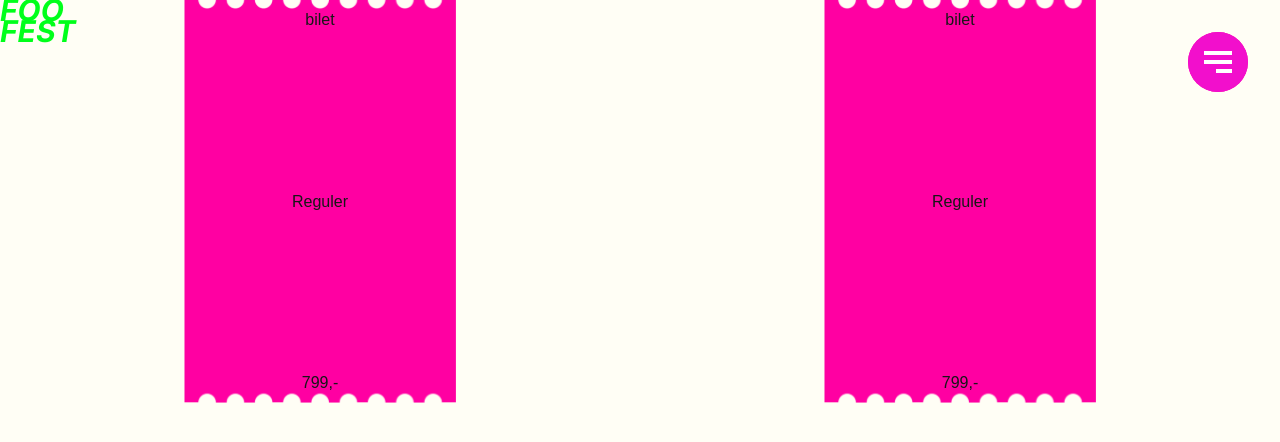
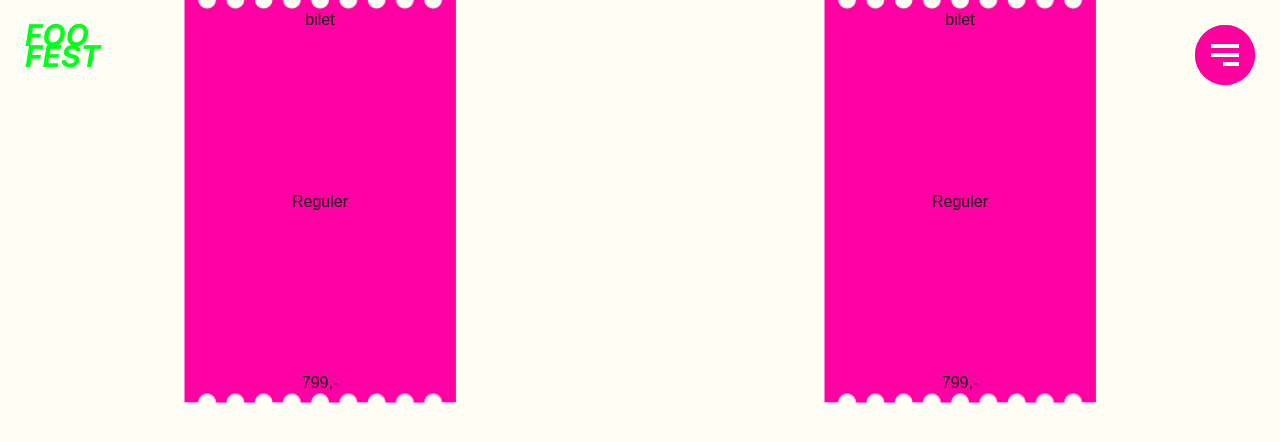
Before and after one commit to laerkehansen/foofestproject2, a Next.js app: page /payment in a window 1280 px wide. Shown: the top 442 px of the page. Built offline with nearby package versions, Linux system fonts and the light colour scheme; a web font is replaced by a local one.

Commit message:
burger menu

```diff
--- a/src/app/components/Header.jsx
+++ b/src/app/components/Header.jsx
@@ -2,23 +2,12 @@ import Menu from "./Menu";
 
 const Header = () => {
   return (
-    <header className="flex justify-between items-center w-full   fixed z-50 top-0">
-      <h1 className="uppercase text-green italic font-Inter font-bold sm:text-xl sm:leading-[0.7] lg:leading-[0.7] lg:text-3xl ">
+    <header className="   fixed z-50 top-0 right-0  w-auto h-auto">
+      <h1 className="uppercase text-green italic font-Inter font-bold sm:text-xl sm:leading-[0.7] lg:leading-[0.7] lg:text-3xl fixed left-[25px] top-[25px]">
         foo <br /> fest
       </h1>
-      {/* <BurgerMenuOpen /> */}
-      {/* <MenuBtn /> */}
+
       <Menu />
-
-      {/* <BurgerMenu /> */}
-      {/* <nav className="p-10 bg-white absolute w-full h-screen z-50 inset-0">
-        <ul>
-          <li>test</li>
-          <li>test</li>
-          <li>test</li>
-          <li>test</li>
-        </ul>
-      </nav> */}
     </header>
   );
 };
--- a/src/app/components/Menu.jsx
+++ b/src/app/components/Menu.jsx
@@ -1,88 +1,48 @@
 "use client";
+// import Styles from "../style/menu.css";
+import "../style/menu.css"; // Importer global CSS
 import { useState } from "react";
 import { motion } from "motion/react";
 import MenuBtn from "./MenuBtn";
 
 import MenuList from "./MenuList";
+
+const variants = {
+  open: {
+    height: "100svh",
+    width: "100svw",
+    borderRadius: 0,
+    top: "0px",
+    right: "0px",
+    transition: { duration: 1, ease: [0.76, 0, 0.24, 1] },
+  },
+  closed: {
+    height: 60,
+    width: 60,
+    borderRadius: "50%",
+    top: "25px",
+    right: "25px",
+    transition: { duration: 1, ease: [0.76, 0, 0.24, 1] },
+  },
+};
 const Menu = () => {
   const [isOpen, setIsOpen] = useState(false);
-  const toggleMenu = () => {
-    setIsOpen(!isOpen); // Skifter mellem åben og lukket tilstand ved klik
-  };
 
-  // Variants til animationstilstande
-  //   const menuVariants = {
-  //     closed: {
-  //       height: "2.5rem", // h-10
-  //       width: "2.5rem", // w-10
-  //       borderRadius: "50%", // rounded-full
-  //       top: "1rem", // Justering for at holde det i øverste hjørne
-  //       right: "1rem",
-  //       backgroundColor: "oklch(77.42% 0.2693 147.49)", // bg-white/0
-  //       transition: {
-  //         duration: 0.5,
-  //         ease: "easeInOut",
-  //       },
-  //     },
-  //     open: {
-  //       height: "100vh", // Fylder hele skærmen
-  //       width: "100vw",
-  //       borderRadius: "0%", // Ingen afrundede hjørner
-  //       backgroundColor: "oklch(77.42% 0.2693 147.49)", // bg-white/20
-  //       transition: {
-  //         duration: 0.5,
-  //         ease: "easeInOut",
-  //       },
-  //     },
-  //   };
   return (
-    <motion.div
-      //   className={`grid bg-customPink ${
-      //     isOpen
-      //       ? "absolute w-full h-screen  inset-0 z-50 p-4  "
-      //       : "rounded-full  h-[3.75rem] w-[3.75rem]"
-      //   }`}
-      className=" bg-customPink absolute h-[3.75rem] w-[3.75rem] rounded-full z-30 "
-      initial={false}
-      animate={isOpen ? "open" : "closed"}
-      style={{
-        width: "3,75rem",
-        height: "3,75rem",
-        borderRadius: "50%",
-        top: "2rem",
-        right: "2rem",
-        x: "3,75rem",
-        y: "3,75rem",
+    <div>
+      <motion.div
+        className="menu"
+        initial={false}
+        animate={isOpen ? "open" : "closed"}
+        variants={variants}
+      >
+        {isOpen && <MenuList setIsOpen={setIsOpen} />}
+      </motion.div>
 
-        // position: "absolute",
-      }}
-      variants={{
-        open: {
-          width: ["3,75rem", "3,75rem", "100svh"],
-          height: ["3,75rem", "3,75rem", "100svh"],
-          borderRadius: ["50%", "50%", "0"],
-          position: ["absolute"],
-          x: ["3,75rem", "3,75rem", "100svh"],
-          y: ["3,75rem", "3,75rem", "100svh"],
-          top: ["2rem", "2rem", "0"],
-          right: ["2rem", "2rem", "0"],
-        },
-        closed: {
-          width: ["100svh", "3,75rem", "3,75rem"],
-          height: ["100svh", "3,75rem", "3,75rem"],
-          borderRadius: ["0", "50%", "50%"],
-          top: ["0", "2rem", "2rem"],
-          right: ["0", "2rem", "2rem"],
-        },
-      }}
-      transition={{
-        duration: "5",
-        ease: "easeInOut",
-      }}
-    >
-      <MenuBtn toggle={toggleMenu} />
-      {isOpen && <MenuList toggle={toggleMenu} />}
-    </motion.div>
+      <div className="menuBtn">
+        <MenuBtn isOpen={isOpen} setIsOpen={setIsOpen} />
+      </div>
+    </div>
   );
 };
 
--- a/src/app/components/MenuBtn.jsx
+++ b/src/app/components/MenuBtn.jsx
@@ -1,10 +1,8 @@
 "use client";
 import { motion, MotionConfig } from "motion/react";
 import { useState } from "react";
-const MenuBtn = ({ toggle }) => {
-  //   const [active, setActive] = useState(false);
-  //   console.log(active);
 
+const MenuBtn = ({ isOpen, setIsOpen }) => {
   return (
     <MotionConfig
       transition={{
@@ -14,35 +12,39 @@ const MenuBtn = ({ toggle }) => {
       // er en spimle context provider som er fra motion som skupper værdier ned til dens børn her fx transition
     >
       <motion.button
-        onClick={toggle}
-        className="justify-self-end relative h-[3.75rem] w-[3.75rem] rounded-full bg-pink transition-colors hover:bg-pink/20 "
-        //   animate={active ? "open " : "closed"}
+        onClick={() => {
+          setIsOpen(!isOpen);
+        }}
+        animate={isOpen ? "open" : "closed"}
+        className="justify-self-end relative h-[3.75rem] w-[3.75rem] rounded-full bg-customPink "
       >
         <motion.span
           className="absolute h-1 w-7 bg-white  "
           style={{ left: "50%", top: "35%", x: "-50%", y: "-50%" }}
           variants={{
             open: {
-              rotate: ["0deg", "0deg", "45deg"],
+              rotate: ["0deg", "45deg"],
               top: ["35%", "50%", "50%"],
             },
             closed: {
-              rotate: [, "45deg", "0deg", "0deg"],
+              rotate: ["45deg", "0deg"],
               top: ["50%", "50%", "35%"],
             },
           }}
+          initial={{ rotate: "0deg" }}
         />
         <motion.span
           className="absolute h-1 w-7 bg-white"
           style={{ left: "50%", top: "50%", x: "-50%", y: "-50%" }}
           variants={{
             open: {
-              rotate: ["0deg", "0deg", "-45deg"],
+              rotate: ["0deg", "-45deg"],
             },
             closed: {
-              rotate: [, "-45deg", "0deg", "0deg"],
+              rotate: ["-45deg", "0deg"],
             },
           }}
+          initial={{ rotate: "0deg" }}
         />
         <motion.span
           className="absolute h-1 w-4 bg-white"
@@ -54,16 +56,17 @@ const MenuBtn = ({ toggle }) => {
           }}
           variants={{
             open: {
-              rotate: ["0deg", "0deg", "45deg"],
+              rotate: ["0deg", "45deg"],
               left: "50%",
-              bottom: ["35%", "50%", "50%"],
+              bottom: ["35%", "50%"],
             },
             closed: {
-              rotate: [, "45deg", "0deg", "0deg"],
+              rotate: ["45deg", "0deg"],
               left: "calc(50% + 6px)",
-              bottom: ["50%", "50%", "35%"],
+              bottom: ["50%", "35%"],
             },
           }}
+          initial={{ rotate: "0deg" }}
         />
       </motion.button>
     </MotionConfig>
--- a/src/app/components/MenuList.jsx
+++ b/src/app/components/MenuList.jsx
@@ -1,26 +1,68 @@
 import Link from "next/link";
-const MenuList = ({ toggle }) => {
+import { motion } from "motion/react";
+const MenuList = ({ setIsOpen }) => {
   const handleClick = () => {
-    toggle(); // Lukker menuen
+    setIsOpen(false); // Lukker menuen
+  };
+
+  const perspetiv = {
+    open: {
+      opacity: 0,
+      transtion: {
+        delay: 0.5,
+      },
+    },
+
+    closed: {
+      opacity: 1,
+      transtion: {
+        delay: 0.5,
+      },
+    },
   };
   return (
-    <nav className="justify-self-center">
-      <ul>
+    <nav className="h-full  z-50">
+      <motion.ul
+        variants={perspetiv}
+        className=" flex flex-col justify-self-center  align-middle gap-7 "
+      >
         <li>
-          <Link href="/lineup" onClick={handleClick}>
-            lineup
+          <Link
+            href="/lineup"
+            onClick={handleClick}
+            className="text-5xl uppercase text-white font-Inter font-bold  hover:italic  duration-400 ease-in-out"
+          >
+            Lineup
           </Link>
         </li>
         <li>
-          <Link href="/program"> lineup</Link>
+          <Link
+            href="/program"
+            onClick={handleClick}
+            className="text-5xl uppercase text-white font-Inter font-bold  hover:italic  duration-400 ease-in-out"
+          >
+            program
+          </Link>
         </li>
         <li>
-          <Link href="/program"> lineup</Link>
+          <Link
+            href="/program"
+            onClick={handleClick}
+            className="text-5xl uppercase text-white font-Inter font-bold  hover:italic  duration-400 ease-in-out"
+          >
+            biletter
+          </Link>
         </li>
         <li>
-          <Link href="/program"> lineup</Link>
+          <Link
+            href="/program"
+            onClick={handleClick}
+            className="text-5xl uppercase text-white font-Inter font-bold  hover:italic  duration-400 ease-in-out"
+          >
+            mere
+          </Link>
         </li>
-      </ul>
+      </motion.ul>
     </nav>
   );
 };
--- a/src/app/globals.css
+++ b/src/app/globals.css
@@ -20,6 +20,7 @@ body {
   color: var(--foreground);
   background: var(--background);
   font-family: Arial, Helvetica, sans-serif;
+
   min-height: 100svh;
 }
 
--- a/src/app/layout.js
+++ b/src/app/layout.js
@@ -2,6 +2,7 @@ import "./globals.css";
 import Navbar from "./components/Navbar";
 import Header from "./components/Header";
 import Head from "next/head";
+import Menu from "./components/Menu";
 
 export const metadata = {
   title: "Create Next App",
@@ -16,6 +17,7 @@ export default function RootLayout({ children }) {
       </Head>
       <body className="bg-background">
         <Header />
+        {/* <Menu /> */}
         {/* <Navbar></Navbar> */}
 
         {children}
--- a/src/app/style/menu.css
+++ b/src/app/style/menu.css
@@ -1,5 +1,18 @@
 .menu {
-  height: 200px;
-  width: 100px;
-  background: pink;
+  height: 100svh;
+  width: 100svw;
+  background: oklch(67% 0.2901 354.71);
+  border-radius: 50%;
+  position: relative;
 }
+.hey {
+  font-size: xx-small;
+  color: lawngreen;
+}
+.menuBtn {
+  position: absolute;
+  top: 25px;
+  right: 25px;
+
+  z-index: 500;
+}
```
